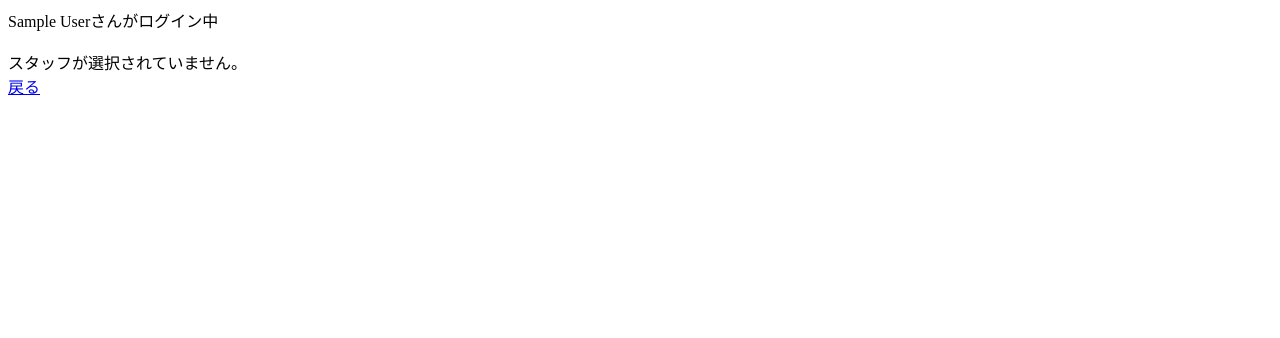
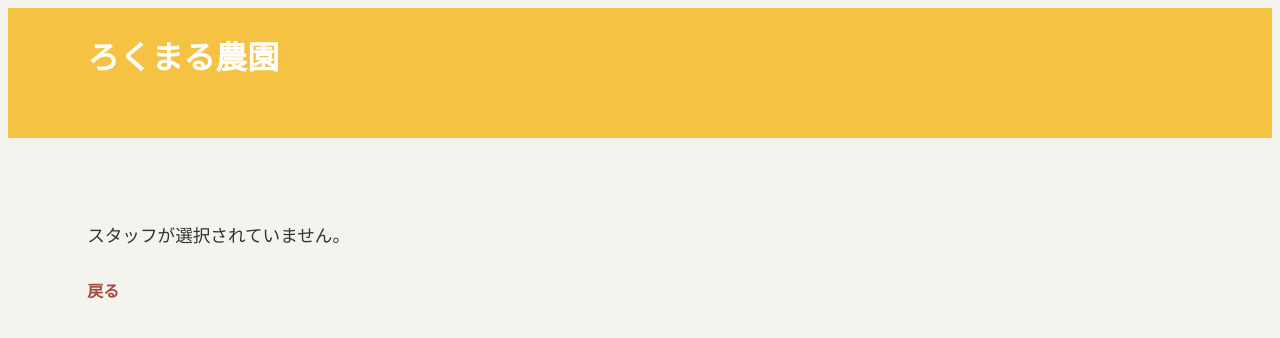
Before and after one commit to chisato410/Aclass, a PHP site: page /staff_ng.php in a window 1280 px wide. Shown: the top 338 px of the page. Run offline with PHP 8.4, Linux system fonts and the light colour scheme; the visitor is signed in with stand-in values (Sample User, id 1); some libraries are stand-ins or nearby versions.

Commit message:
staff_ngにcssの追加

```diff
--- a/shop/staff/staff_ng.php
+++ b/shop/staff/staff_ng.php
@@ -1,14 +1,11 @@
 <?php
 session_start();
 session_regenerate_id(true);
-if (isset($_SESSION['login']) == false) {
-  print 'ログインされていません。<br>';
-  print '<a href="../staff_login/staff_login.html">ログイン画面へ</a>';
+
+if (!isset($_SESSION['login'])) {
+  echo 'ログインしていません<br>';
+  echo '<a href="../staff_login/staff_login.html">ログイン画面へ</a>';
   exit();
-} else {
-  print $_SESSION['staff_name'];
-  print 'さんがログイン中 <br> ';
-  print '<br>';
 }
 ?>
 
@@ -17,14 +14,21 @@ if (isset($_SESSION['login']) == false) {
 <html lang="ja">
 
 <head>
-  <meta charset="UTF-8">
-  <meta name="viewport" content="width=device-width, initial-scale=1.0">
-  <title>ろくまる農園</title>
+  <?php include '../common/head.php'; ?>
+  <title>未選択エラー | ろくまる農園</title>
 </head>
 
 <body>
-  スタッフが選択されていません。<br>
-  <a href="./staff_list.php">戻る</a>
+  <?php include '../common/header.php'; ?>
+
+  <main class="main">
+    <div class="main__inner">
+      <p class="result">スタッフが選択されていません。</p>
+      <div class="form-actions">
+        <a href="./staff_list.php" class="link-back">戻る</a>
+      </div>
+    </div>
+  </main>
 </body>
 
 </html>
```
